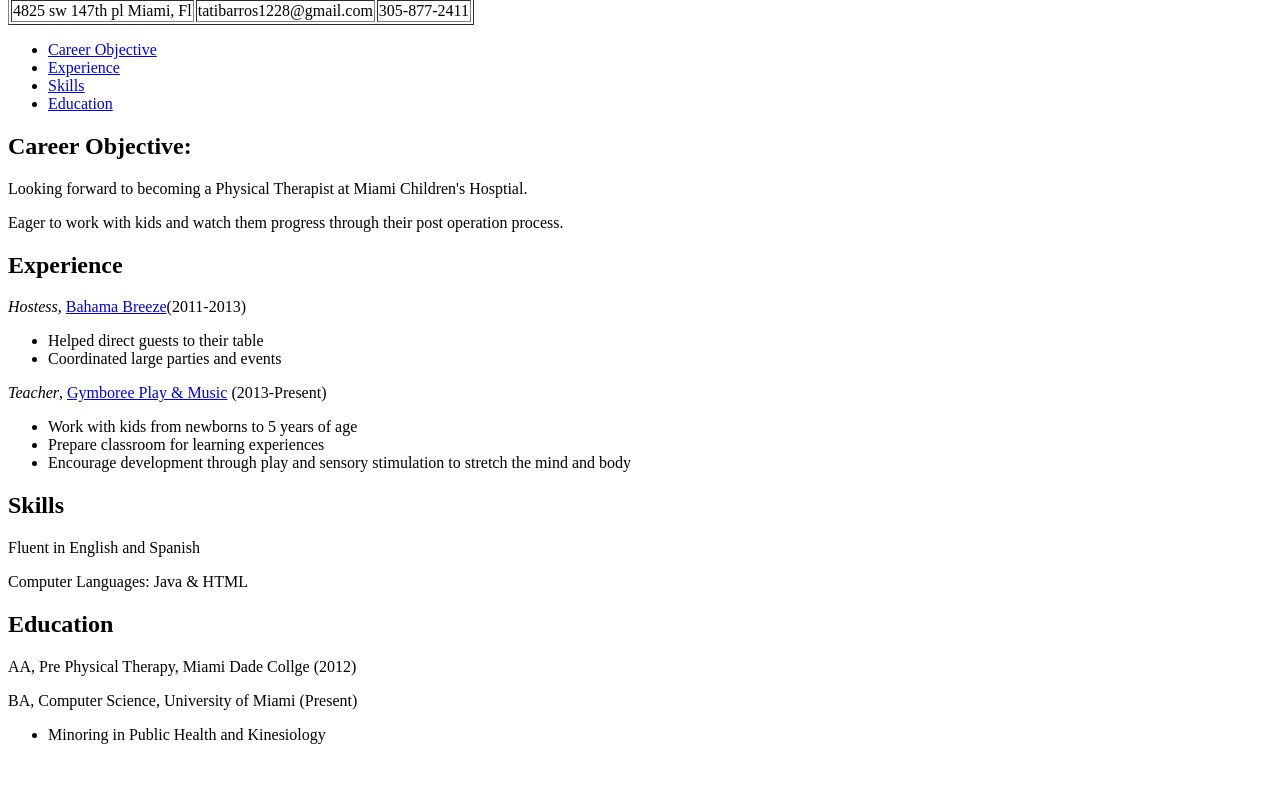
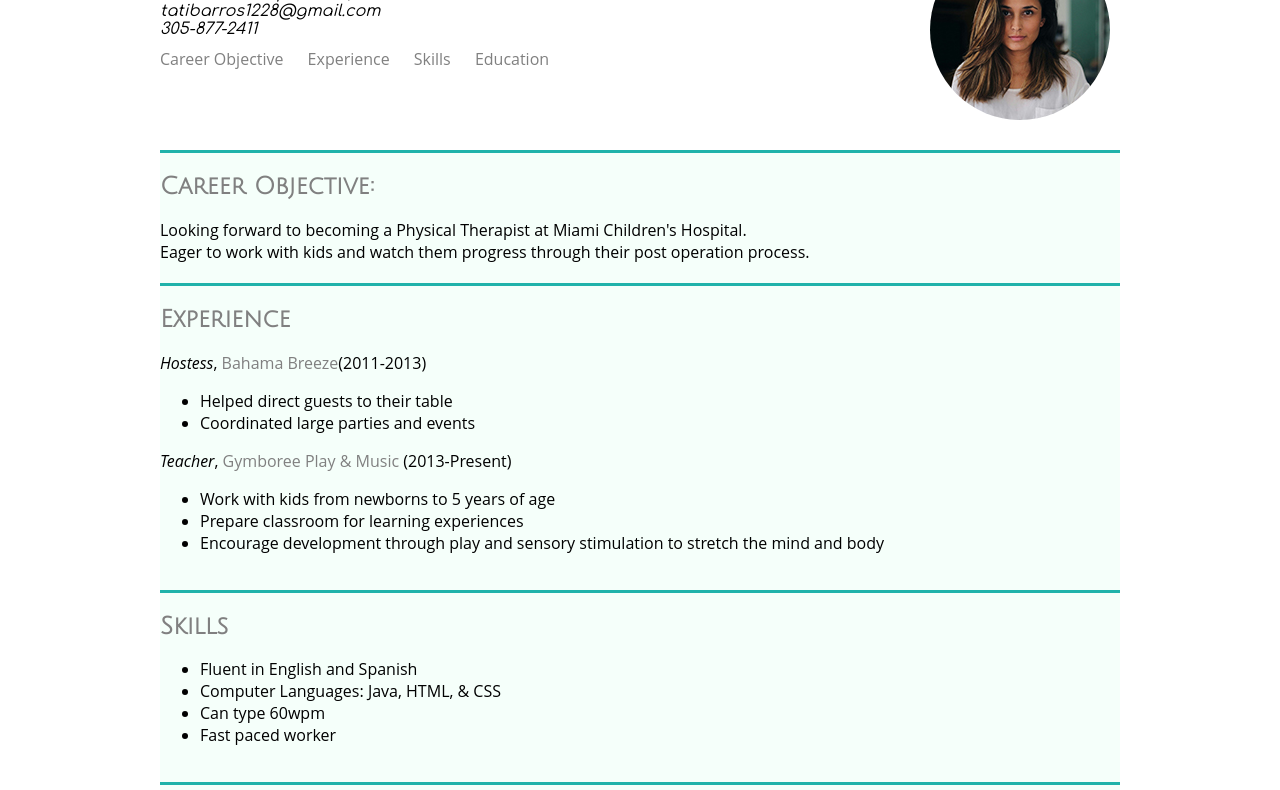
Before and after one commit to tbarros1/tbarros1.github.io, a plain HTML site: page resume.html in a window 1280 px wide. Shown: the part 70-860 px from the top of the page. Before the commit the page ends 830 px from the top, so only its background shows below. Drawn offline with Linux system fonts and the light colour scheme.

Commit message:
Css final

```diff
--- /dev/null
+++ b/css/style.css
@@ -0,0 +1,84 @@
+@import url('https://fonts.googleapis.com/css?family=Comfortaa');
+@import url('https://fonts.googleapis.com/css?family=Julius+Sans+One');
+
+body{
+  font-family: "Open Sans", Arial;
+  font-size: 16px;
+  margin:10px;
+}
+
+a{
+  text-decoration: none;
+  color: rgb(	128,128,128);
+}
+
+a:hover{
+  text-decoration: underline;
+}
+
+a:active{
+  color: rgb(	128,0,128);
+}
+
+a:visited{
+  color: rgb(	128,0,128);
+}
+
+
+#container{
+  width: 960px;
+  margin: 0 auto;
+}
+
+h1{
+  font-size: 40px;
+  color: rgb(32,178,170);
+  margin: 0;
+}
+
+h2{
+  color: rgb(128,128,128);
+  font-family: 'Julius Sans One', sans-serif;
+}
+
+header {
+  font-family: 'Comfortaa', cursive;
+  margin-top: 10px;
+  margin-bottom: 10px;
+  position: relative;
+}
+
+img {
+  position:absolute;
+  border-radius: 100px;
+  top: 0px;
+  right: 10px;
+}
+
+nav ul{
+  margin: 0;
+  list-style: none;
+  padding-left: 0;
+  text-decoration: none;
+}
+
+nav li{
+  display: inline-block;
+  margin-right: 20px;
+}
+
+h1,p{
+  margin: 0;
+}
+
+section{
+
+  background-color: rgb(245,255,250);
+  border-top: 3px solid rgb(32,178,170);
+  padding-bottom: 20px;
+}
+
+
+#career-objective{
+  margin-top: 80px;
+}
--- a/resume.html
+++ b/resume.html
@@ -4,20 +4,19 @@
 <head>
 <meta charset="utf-8"/>
 <title> Tatiana Barros</title>
+<link href="css/style.css" rel="stylesheet" />
 </head>
 
 <body>
+  <div id="container">
   <header>
-    <section>
     <h1> Tatiana Barros </h1>
 
-    <table border="1">
-      <tr>
-        <td>4825 sw 147th pl Miami, Fl</td>
-        <td>tatibarros1228@gmail.com</td>
-        <td>305-877-2411</td>
-    </tr>
-    </table>
+        <img src="img/profilepic.jpg" alt="My headshot">
+        <p><i>4825 sw 147th pl Miami, Fl</i></p>
+        <p><i>tatibarros1228@gmail.com</i></p>
+        <p><i>305-877-2411</i></p>
+    </header>
 
     <nav>
       <ul>
@@ -28,13 +27,11 @@
       </ul>
 
     </nav>
-  </section>
- </header>
 
 <main>
   <section id="career-objective">
     <h2>Career Objective:</h2>
-    <p>Looking forward to becoming a Physical Therapist at Miami Children's Hosptial.</p>
+    <p>Looking forward to becoming a Physical Therapist at Miami Children's Hospital.</p>
     <p>Eager to work with kids and watch them progress through their post operation process.</p>
   </section>
 
@@ -45,7 +42,7 @@
         <li>Helped direct guests to their table</li>
         <li>Coordinated large parties and events</li>
       </ul>
-    <p><em>Teacher</em>, <a href="https://www.gymboreeclasses.com">Gymboree Play & Music</a> (2013-Present)</p>
+    <p><em>Teacher</em>, <a href="https://www.gymboreeclasses.com">Gymboree Play &amp; Music</a> (2013-Present)</p>
     <ul>
       <li>Work with kids from newborns to 5 years of age</li>
       <li>Prepare classroom for learning experiences</li>
@@ -55,19 +52,28 @@
 
   <section id="skills">
     <h2>Skills</h2>
-      <p>Fluent in English and Spanish</p>
-      <p>Computer Languages: Java & HTML</p>
+    <ul>
+      <li><p>Fluent in English and Spanish</p></li>
+      <li><p>Computer Languages: Java, HTML, &amp; CSS</p></li>
+      <li><p>Can type 60wpm</p></li>
+      <li><p>Fast paced worker</p></li>
+    </ul>
   </section>
 
   <section id="education">
     <h2>Education</h2>
-      <p>AA, Pre Physical Therapy, Miami Dade Collge (2012)</p>
-      <p>BA, Computer Science, University of Miami (Present)</p>
-        <ul>
-          <li>Minoring in Public Health and Kinesiology</li>
-        </ul>
-  </section>
+    <i><p>Miami Dade College (2012)</p></i>
+      <ul>
+        <li>AA, Pre Physical Therapy</li>
+      </ul>
+    <i><p>University of Miami (Present)</p></i>
+      <ul>
+        <li>BA, Computer Science</li>
+        <li>Minoring in Public Health and Kinesiology</li>
+      </ul>
 
+      </section>
     </main>
+  </div>
   </body>
 </html>
```
Also changed, not shown: img/profilepic.jpg (added).
